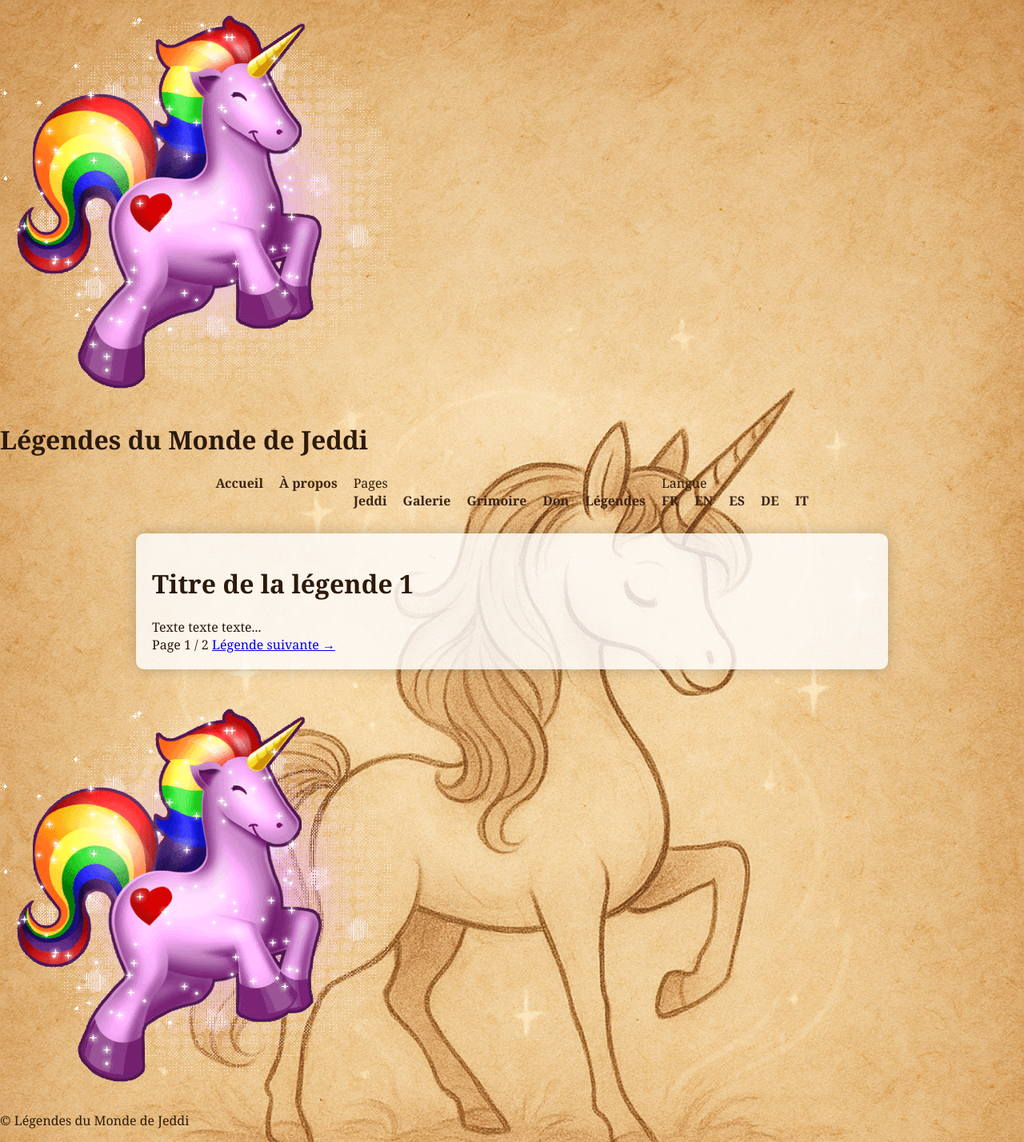
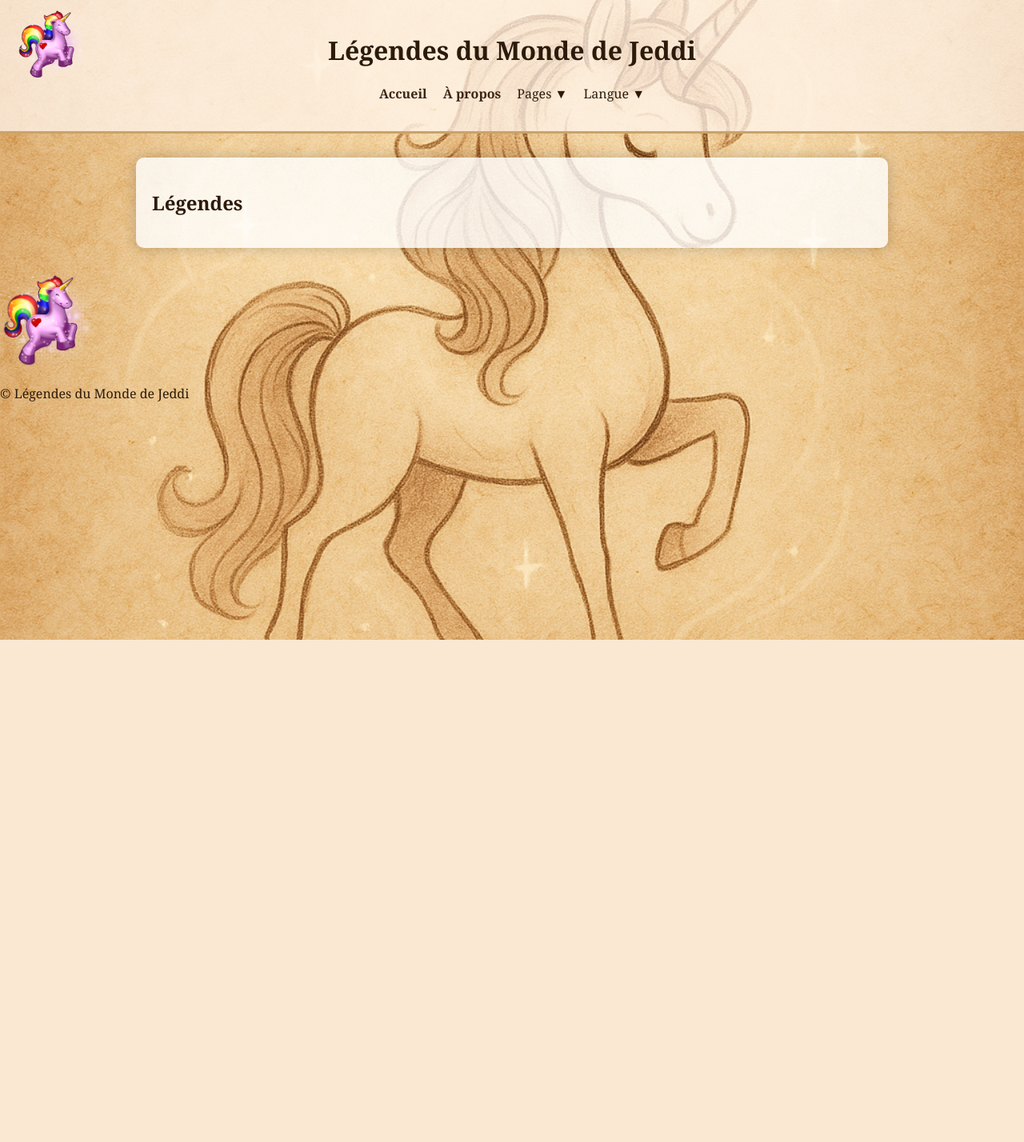
Before and after one commit to legendesdumondedejeddi-svg/legendes_de_Jeddi, a Flask app: page /1/legendes in a window 1280 px wide. Shown: the whole page at 80% size. After the commit the page ends 800 px from the top, so only its background shows below. Run offline with Flask 3, Linux system fonts and the light colour scheme.

Commit message:
Add files via upload

```diff
--- a/templates/layout.html
+++ b/templates/layout.html
@@ -1,28 +1,24 @@
 <!DOCTYPE html>
 <html lang="{{ lang }}">
 <head>
-    <meta charset="UTF-8">
-    <title>{% block title %}Légendes{% endblock %}</title>
-
-    <link rel="stylesheet" href="{{ url_for('static', filename='style.css') }}">
+<meta charset="UTF-8">
+<title>{% block title %}Jeddi{% endblock %}</title>
+<link rel="stylesheet" href="{{ url_for('static', filename='style.css') }}">
 </head>
 
 <body>
 
-<div class="background"></div>
-
-<header>
-    <img src="{{ url_for('static', filename='images/licorne.gif') }}" alt="Licorne" class="banner-licorne">
-
-    <h1 class="site-title">Légendes du Monde de Jeddi</h1>
+<header class="top-banner">
+    <img src="{{ url_for('static', filename='images/licorne.gif') }}" class="banner-unicorn">
+    <h1>Légendes du Monde de Jeddi</h1>
 
     <nav>
-        <ul class="menu">
+        <ul>
             <li><a href="/{{ lang }}/accueil">Accueil</a></li>
             <li><a href="/{{ lang }}/apropos">À propos</a></li>
 
-            <li class="dropdown">Pages
-                <ul class="submenu">
+            <li class="submenu">Pages ▼
+                <ul>
                     <li><a href="/{{ lang }}/jeddi">Jeddi</a></li>
                     <li><a href="/{{ lang }}/galerie">Galerie</a></li>
                     <li><a href="/{{ lang }}/grimoire">Grimoire</a></li>
@@ -31,13 +27,11 @@
                 </ul>
             </li>
 
-            <li class="dropdown">Langue
-                <ul class="submenu">
-                    <li><a href="/fr/accueil">FR</a></li>
-                    <li><a href="/en/accueil">EN</a></li>
-                    <li><a href="/es/accueil">ES</a></li>
-                    <li><a href="/de/accueil">DE</a></li>
-                    <li><a href="/it/accueil">IT</a></li>
+            <li class="submenu">Langue ▼
+                <ul>
+                    {% for L in ["fr","en","es","de","it"] %}
+                    <li><a href="/{{ L }}/accueil">{{ L|upper }}</a></li>
+                    {% endfor %}
                 </ul>
             </li>
         </ul>
@@ -49,7 +43,7 @@
 </main>
 
 <footer>
-    <img src="{{ url_for('static', filename='images/licorne.gif') }}" alt="licorne" class="footer-licorne">
+    <img src="{{ url_for('static', filename='images/licorne.gif') }}" class="footer-unicorn">
     <p>© Légendes du Monde de Jeddi</p>
 </footer>
 
--- a/templates/legendes.html
+++ b/templates/legendes.html
@@ -1,28 +1,20 @@
 {% extends "layout.html" %}
-{% block title %}Légendes — {{ lang|upper }}{% endblock %}
-
+{% block title %}Légendes{% endblock %}
 {% block content %}
 
-<div class="grimoire-container">
+<h2>Légendes</h2>
 
-    <h1 class="grimoire-titre">{{ legend.title }}</h1>
+{% for legend in legends %}
+<article style="margin-bottom:40px;">
+    <h3>{{ legend.title }}</h3>
 
-    <div class="grimoire-texte">
-        {{ legend.content|safe }}
-    </div>
+    {% if legend.image %}
+    <img src="{{ url_for('static', filename=legend.image) }}" class="legend-image">
+    {% endif %}
 
-    <div class="pagination">
-        {% if page > 1 %}
-            <a class="page-btn" href="/{{ lang }}/legendes?page={{ page - 1 }}">← Légende précédente</a>
-        {% endif %}
-
-        <span class="page-info">Page {{ page }} / {{ pages }}</span>
-
-        {% if page < pages %}
-            <a class="page-btn" href="/{{ lang }}/legendes?page={{ page + 1 }}">Légende suivante →</a>
-        {% endif %}
-    </div>
-
-</div>
+    <p>{{ legend.content | safe }}</p>
+</article>
+<hr>
+{% endfor %}
 
 {% endblock %}
```
Also changed, not shown: templates/admin.html (+40 -4 lines), templates/galerie.html (added, +20 -0 lines).
